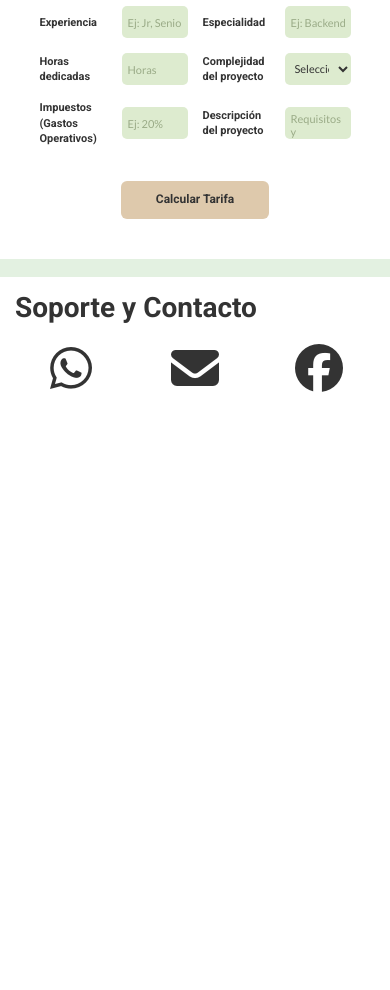
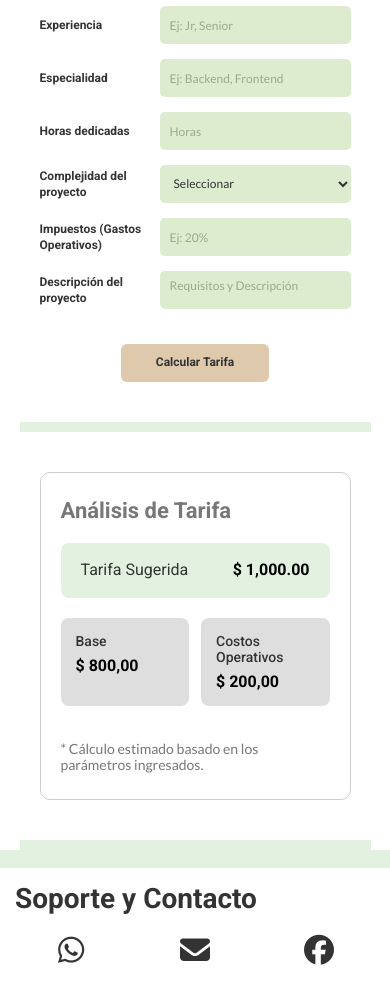
Before and after one commit to kevinchillagana695-arch/Calculadora-freelance, a plain HTML site: page trabajo interfaz/index.html in a window 390 px wide. Shown: the part 1740-2730 px from the top of the page. Before the commit the page ends 2157 px from the top, so only its background shows below. Drawn offline with nearby package versions, Linux system fonts and the light colour scheme.

Commit message:
Sección Análisis de Resultados

```diff
--- a/trabajo interfaz/index.html
+++ b/trabajo interfaz/index.html
@@ -234,7 +234,45 @@
 
     </section>
     <!-- End - Section Calculator -->
+    <!-- Start - Section Results -->
+    <section class="container resultados" id="resultados">
 
+        <div class="resultados__card">
+
+            <h2 class="resultados__title">
+                Análisis de Tarifa
+            </h2>
+
+            <!-- Tarifa sugerida -->
+            <div class="resultados__tarifa">
+                <span>Tarifa Sugerida</span>
+                <strong>$ 1,000.00</strong>
+            </div>
+
+            <!-- Desglose: Base y Costos Operativos -->
+            <div class="resultados__container">
+
+                <div class="resultados__detalle">
+                    <h3>Base</h3>
+                    <strong>$ 800,00</strong>
+                </div>
+
+                <div class="resultados__detalle">
+                    <h3>Costos Operativos</h3>
+                    <strong>$ 200,00</strong>
+                </div>
+
+            </div>
+
+            <!-- Información adicional (Opcional, ya incluida en tus estilos) -->
+            <p class="resultados__texto">
+                * Cálculo estimado basado en los parámetros ingresados.
+            </p>
+
+        </div>
+
+    </section>
+    <!-- End - Section Results -->
 
 
     <!-- Inicio - Pie de sección -->
--- a/trabajo interfaz/src/css/styles.css
+++ b/trabajo interfaz/src/css/styles.css
@@ -669,7 +669,38 @@ main {
         padding: 12px 35px;
         font-size: 12px;
     }
+@media (max-width: 767px) {
 
+    /* ... (tus otros estilos anteriores) ... */
+
+    /* Calculator: Campos uno debajo de otro en móvil */
+    .calculadora__container {
+        grid-template-columns: 1fr; /* Cambia a una sola columna */
+        gap: 15px;
+    }
+
+    .calculadora__campo {
+        grid-template-columns: 110px minmax(0, 1fr); /* Ajusta el espacio de la etiqueta y el input */
+        gap: 10px;
+    }
+
+    .calculadora__campo label {
+        font-size: 12px;
+    }
+
+    .calculadora__campo input,
+    .calculadora__campo select,
+    .calculadora__campo textarea {
+        height: 38px;
+        padding: 8px 10px;
+        font-size: 12px;
+    }
+
+    .calculadora__campo textarea {
+        height: 38px;
+    }
+
+}
     /* Results */
 
     .resultados {
@@ -743,16 +774,22 @@ main {
 
 }
 
-.footer__social{
+.footer__social {
     display: flex;
     justify-content: space-around;
     align-items: center;
     padding-bottom: 10px;
+    gap: 20px;
 }
 
 .footer__social i {
-    font-size: 90px;
+    font-size: 45px;
     cursor: pointer;
+    color: var(--colorTexto);
+    transition: color 0.3s ease;
+}
+.footer__social i:hover {
+    color: var(--colorAccent);
 }
 
 @media (max-width: 600px) {
@@ -770,6 +807,45 @@ main {
     }
 
     .footer__social i {
-        font-size: 48px;
+        font-size: 30px;
     }
 }
+/*Analisis de los datos mobile*/
+@media (max-width:767px) {
+    .resultados {
+        padding: 40px 20px;
+    }
+
+    .resultados__card {
+        padding: 25px 20px;
+    }
+
+    .resultados__title {
+        font-size: 22px;
+        margin-bottom: 20px;
+    }
+
+    .resultados__tarifa {
+        padding: 18px 20px;
+        font-size: 16px;
+    }
+
+    .resultados__container {
+        grid-template-columns: repeat(2, minmax(0, 1fr)); /* Mantiene las 2 columnas como en la imagen */
+        gap: 12px;
+    }
+
+    .resultados__detalle {
+        padding: 15px;
+    }
+
+    .resultados__detalle h3 {
+        font-size: 14px;
+        margin-bottom: 8px;
+    }
+
+    .resultados__detalle strong {
+        font-size: 16px;
+    }
+
+}
```
